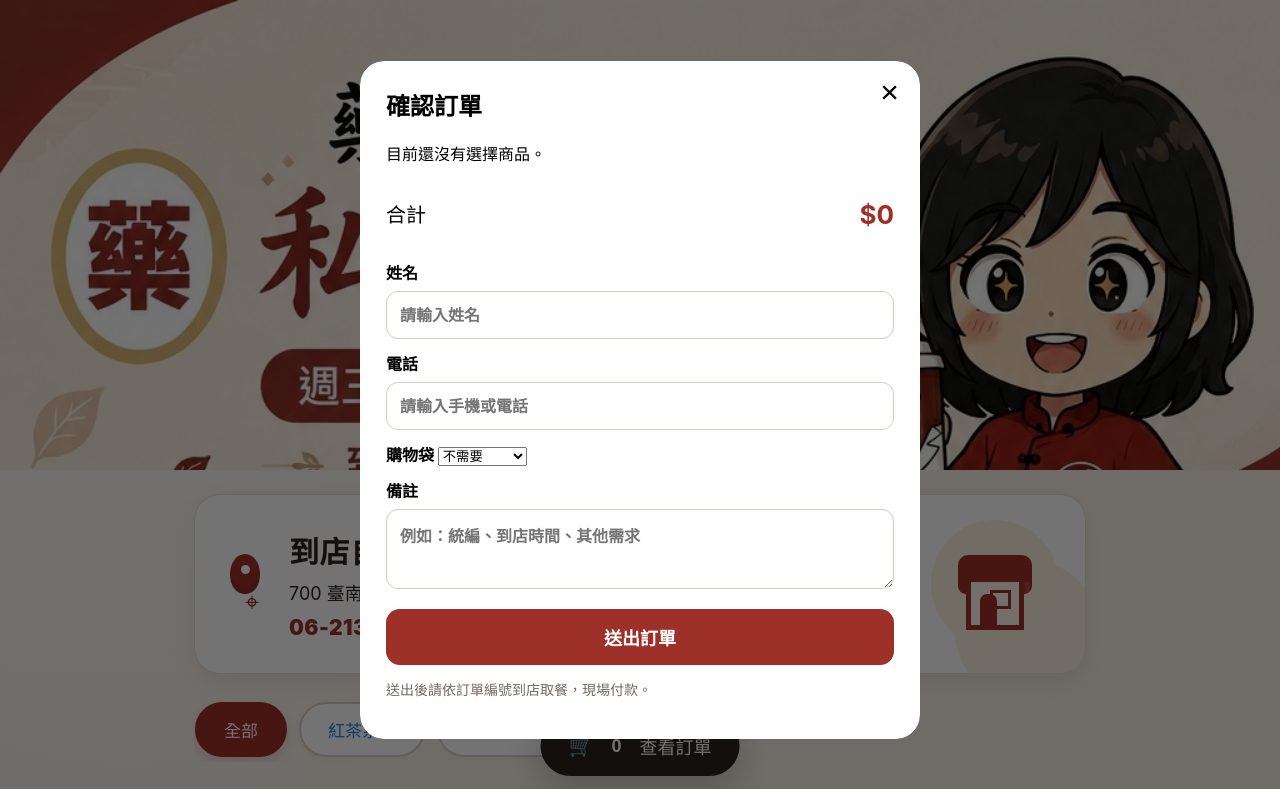
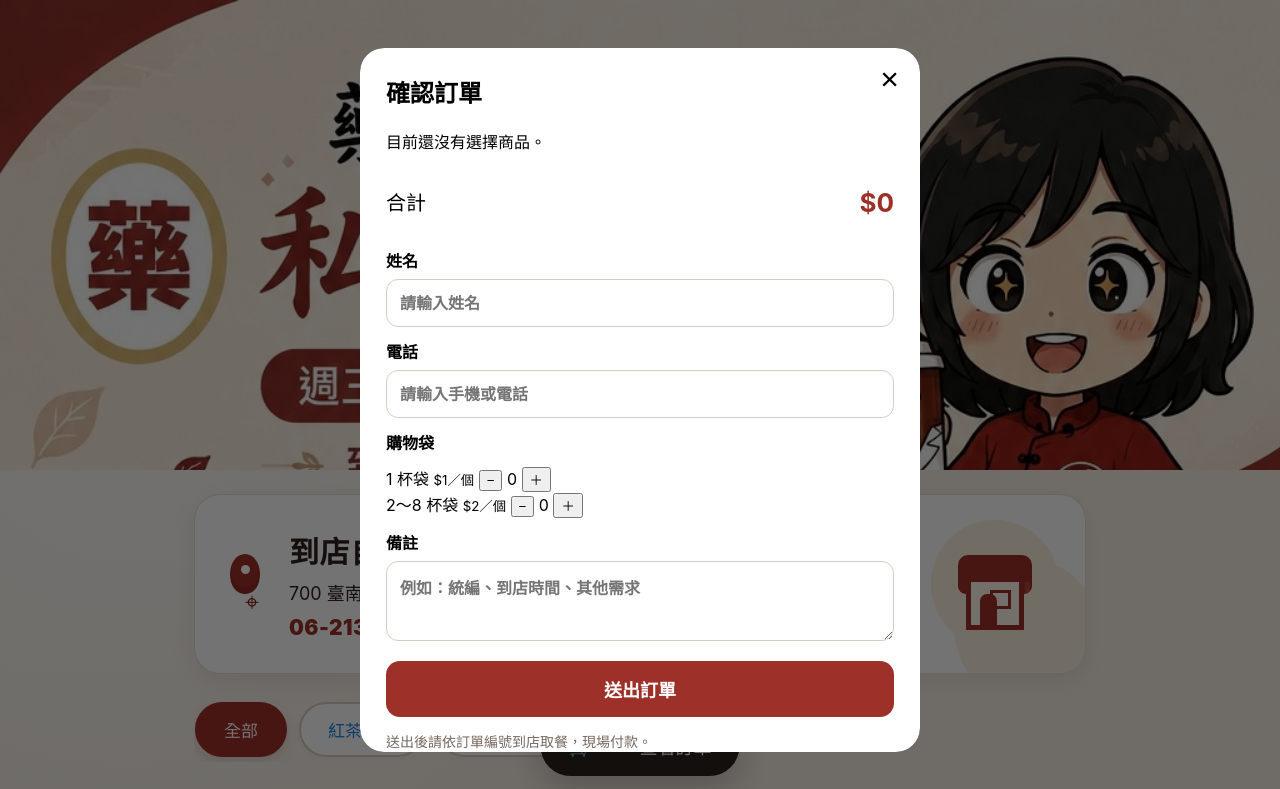
Before and after one commit to hu17an17-ops/pharmacists-tea-house3.0, a website: page public/index.html in a window 1280 px wide. Both pictures are taken after a click on the button "查看訂單". Shown: the top 789 px of the page. Drawn offline with Linux system fonts and the light colour scheme.

Commit message:
Update index.html

```diff
--- a/public/index.html
+++ b/public/index.html
@@ -66,12 +66,21 @@
     <form id="orderForm">
       <label>姓名<input name="name" required maxlength="50" placeholder="請輸入姓名"></label>
       <label>電話<input name="phone" required maxlength="30" inputmode="tel" placeholder="請輸入手機或電話"></label>
-      <label>購物袋
-  <select name="bag">
-    <option value="0">不需要</option>
-    <option value="1">需要購物袋</option>
-  </select>
-</label>
+<label>購物袋</label>
+
+<div class="bag-option">
+  <span>1 杯袋 <small>$1／個</small></span>
+  <button type="button" onclick="changeBag('bag1',-1)">−</button>
+  <span id="bag1Count">0</span>
+  <button type="button" onclick="changeBag('bag1',1)">＋</button>
+</div>
+
+<div class="bag-option">
+  <span>2～8 杯袋 <small>$2／個</small></span>
+  <button type="button" onclick="changeBag('bag2',-1)">−</button>
+  <span id="bag2Count">0</span>
+  <button type="button" onclick="changeBag('bag2',1)">＋</button>
+</div>
       <label>備註<textarea name="note" maxlength="300" placeholder="例如：統編、到店時間、其他需求"></textarea></label>
       <button class="submit" type="submit">送出訂單</button>
     </form>
```
